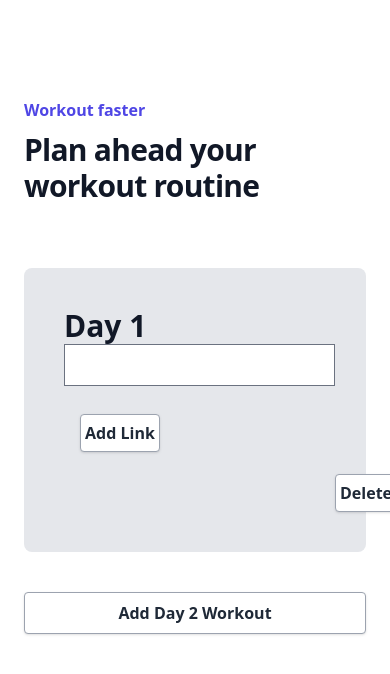
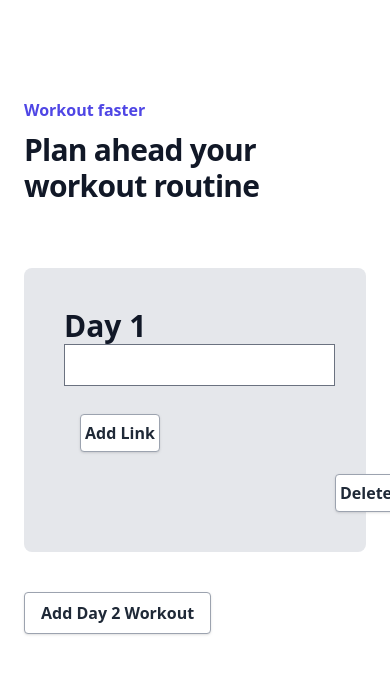
Before and after one commit to ikanyu/react-practice, a Next.js app in the folder 7. workout-planner/: page / in a window 390 px wide. Shown: the top 674 px of the page. Built offline with nearby package versions, Linux system fonts and the light colour scheme; grey boxes are pictures that could not be loaded.

Commit message:
Refactoring into small components

```diff
--- /dev/null
+++ b/7. workout-planner/components/add_day_button.js
@@ -0,0 +1,36 @@
+export default function AddDayButton({ days, setDays, workouts, setWorkouts }) {
+  function isNotSunday() {
+    return days !== 7;
+  }
+
+  const addWorkoutByDay = (dayId) => {
+    const updatedWorkouts = workouts.concat({
+      id: dayId,
+      links: [],
+    });
+    setWorkouts(updatedWorkouts);
+  };
+
+  function handleAddDay(e) {
+    const updatedCounter = days + 1;
+    setDays(updatedCounter);
+
+    const dayId = parseInt(e.target.dataset.id);
+    addWorkoutByDay(dayId);
+  }
+
+  return (
+    <div>
+      {' '}
+      {isNotSunday() && (
+        <button
+          onClick={handleAddDay}
+          data-id={days + 1}
+          className="bg-white hover:bg-gray-100 text-gray-800 font-semibold py-2 px-4 border border-gray-400 rounded shadow"
+        >
+          Add Day {days + 1} Workout
+        </button>
+      )}
+    </div>
+  );
+}
--- /dev/null
+++ b/7. workout-planner/components/header.js
@@ -0,0 +1,12 @@
+export default function Header() {
+  return (
+    <div className="mx-auto max-w-2xl lg:text-center">
+      <h2 className="text-base font-semibold leading-7 text-indigo-600">
+        Workout faster
+      </h2>
+      <p className="mt-2 text-3xl font-bold tracking-tight text-gray-900 sm:text-4xl">
+        Plan ahead your workout routine
+      </p>
+    </div>
+  );
+}
--- a/7. workout-planner/pages/index.js
+++ b/7. workout-planner/pages/index.js
@@ -1,5 +1,7 @@
 import { v4 as uuidv4 } from 'uuid';
 import { useState } from 'react';
+import Header from '@/components/header';
+import AddDayButton from '@/components/add_day_button';
 
 export default function Home() {
   const [days, setDays] = useState(1);
@@ -29,22 +31,6 @@ export default function Home() {
     }));
   };
 
-  const addWorkoutByDay = (dayId) => {
-    const updatedWorkouts = workouts.concat({
-      id: dayId,
-      links: [],
-    });
-    setWorkouts(updatedWorkouts);
-  };
-
-  function handleAddDay(e) {
-    const updatedCounter = days + 1;
-    setDays(updatedCounter);
-
-    const dayId = parseInt(e.target.dataset.id);
-    addWorkoutByDay(dayId);
-  }
-
   function handleSubmit(e) {
     e.preventDefault();
 
@@ -72,22 +58,11 @@ export default function Home() {
     setWorkouts(updatedWorkouts);
   }
 
-  function isNotSunday() {
-    return days !== 7;
-  }
-
   return (
     <>
       <div className="bg-white py-24 sm:py-32">
         <div className="mx-auto max-w-7xl px-6 lg:px-8">
-          <div className="mx-auto max-w-2xl lg:text-center">
-            <h2 className="text-base font-semibold leading-7 text-indigo-600">
-              Workout faster
-            </h2>
-            <p className="mt-2 text-3xl font-bold tracking-tight text-gray-900 sm:text-4xl">
-              Plan ahead your workout routine
-            </p>
-          </div>
+          <Header />
           <div className="mx-auto mt-16 max-w-6xl">
             <dl className="grid max-w-6xl grid-cols-1 gap-x-8 gap-y-10">
               {workouts.map((workout) => (
@@ -139,15 +114,12 @@ export default function Home() {
                   </dt>
                 </div>
               ))}
-              {isNotSunday() && (
-                <button
-                  onClick={handleAddDay}
-                  data-id={days + 1}
-                  className="bg-white hover:bg-gray-100 text-gray-800 font-semibold py-2 px-4 border border-gray-400 rounded shadow"
-                >
-                  Add Day {days + 1} Workout
-                </button>
-              )}
+              <AddDayButton
+                days={days}
+                setDays={setDays}
+                workouts={workouts}
+                setWorkouts={setWorkouts}
+              />
             </dl>
           </div>
         </div>
```
